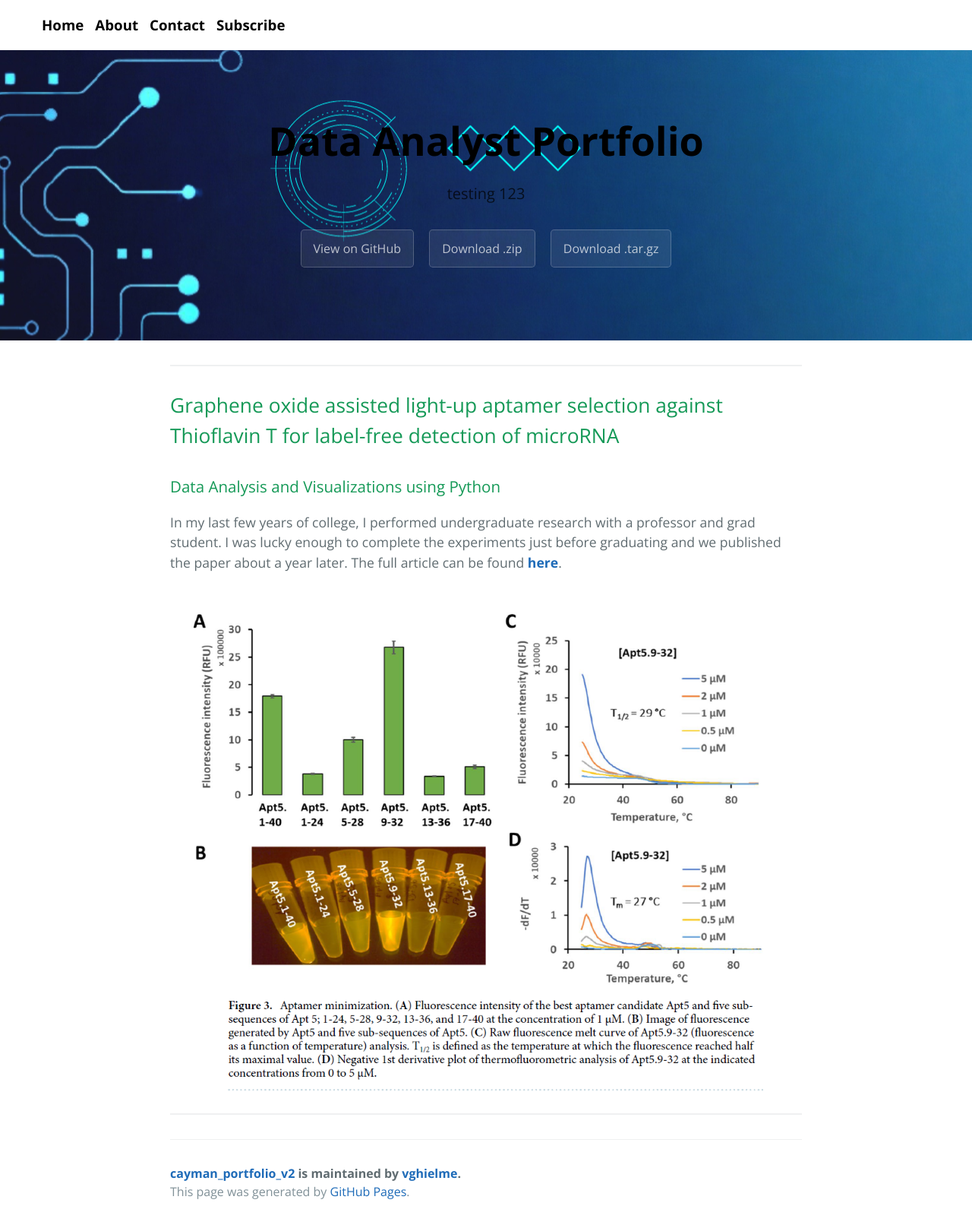
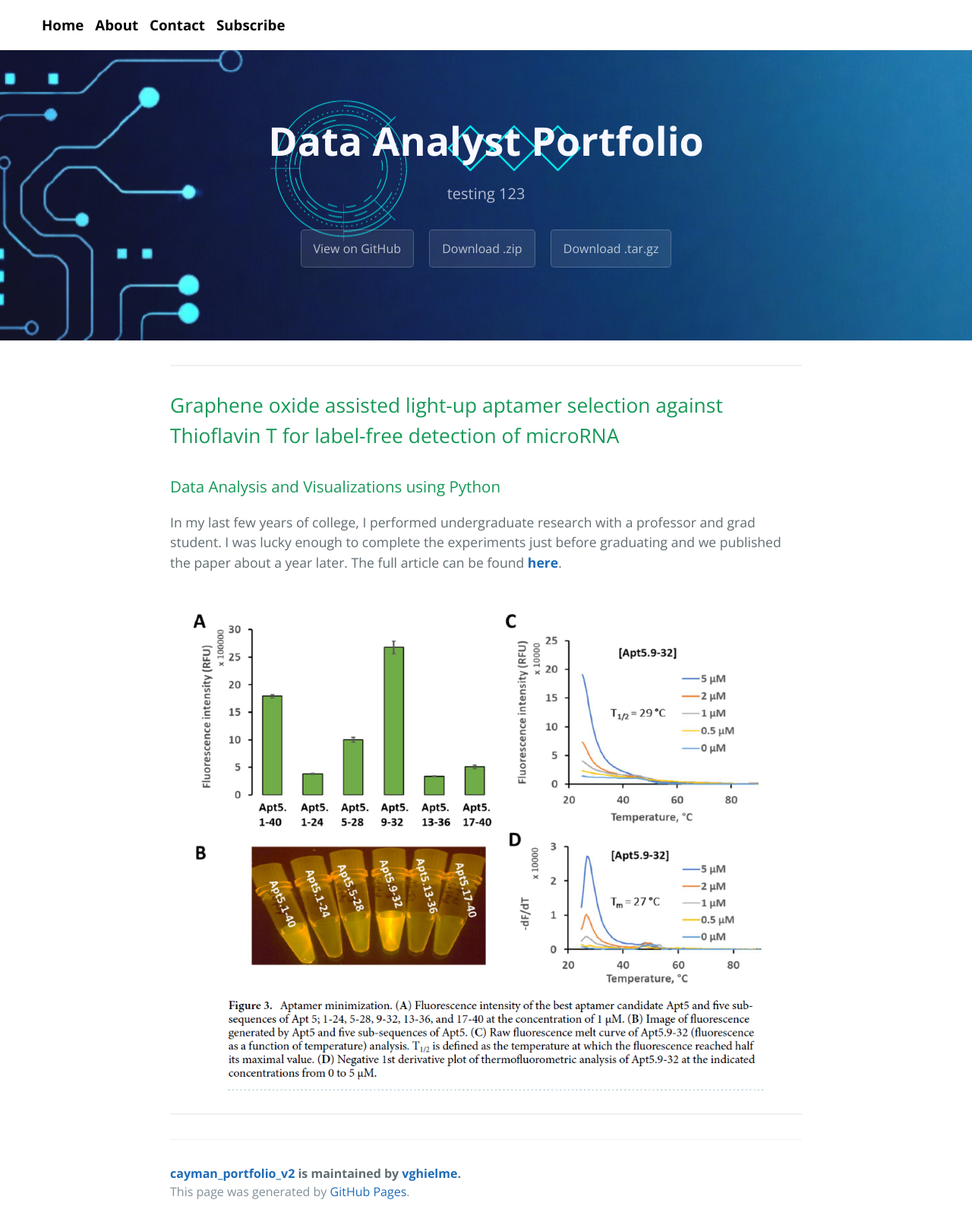
Before and after one commit to vghielme/cayman_portfolio_v2, a Jekyll site: the page built from index.md, in a window 1280 px wide. Shown: the whole page at 76% size. Built offline with Jekyll 4.4.1, drawn with Linux system fonts in a browser that asks for light colours.

Commit message:
change header text color to white

```diff
--- a/_sass/variables.scss
+++ b/_sass/variables.scss
@@ -3,7 +3,7 @@ $large-breakpoint: 64em !default;
 $medium-breakpoint: 42em !default;
 
 // Headers
-$header-heading-color: #000000 !default;
+$header-heading-color: #F8F8FF !default;
 $header-bg-color: #159957 !default;
 $header-bg-color-secondary: #155799 !default;
 
```
